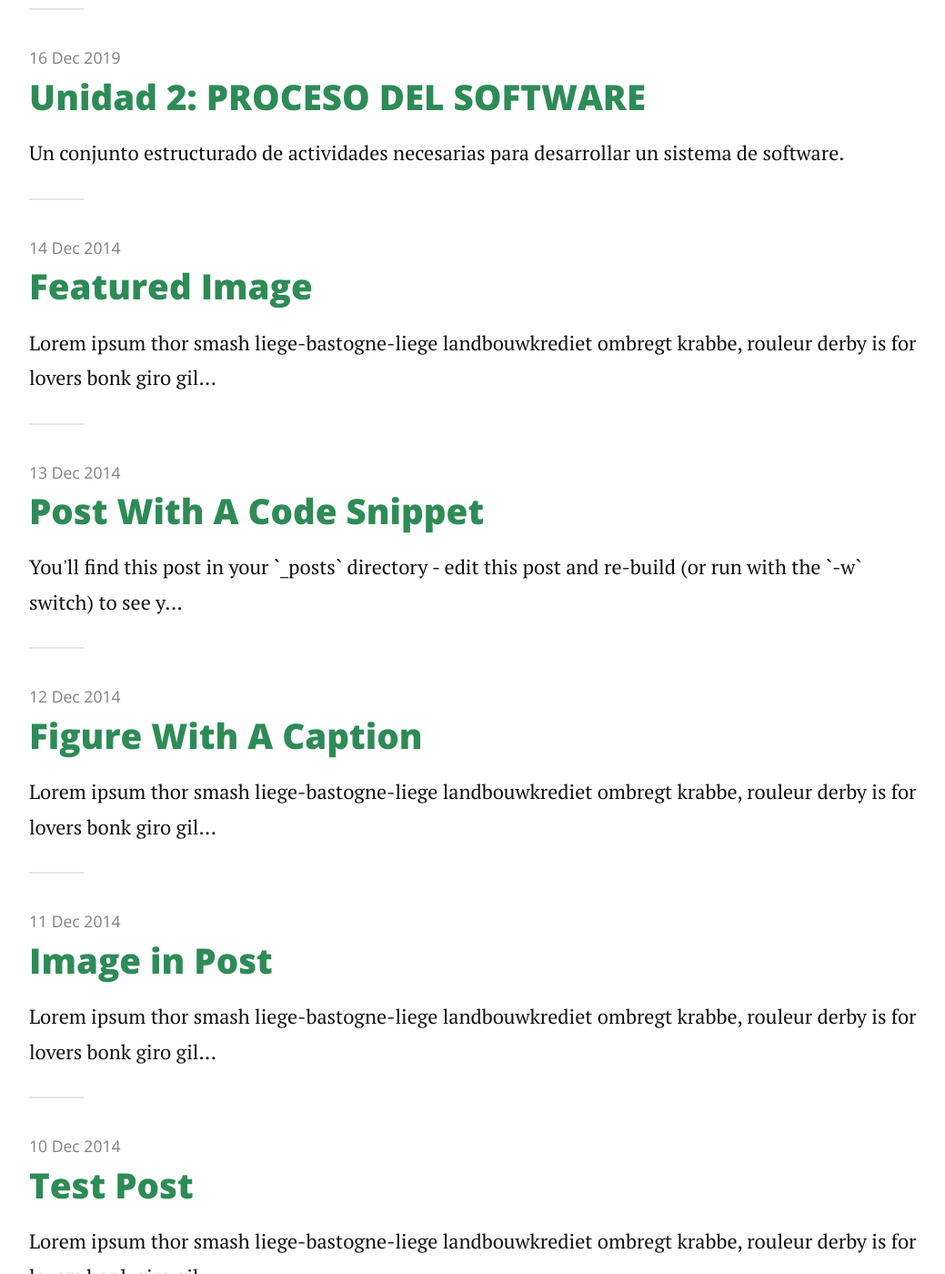
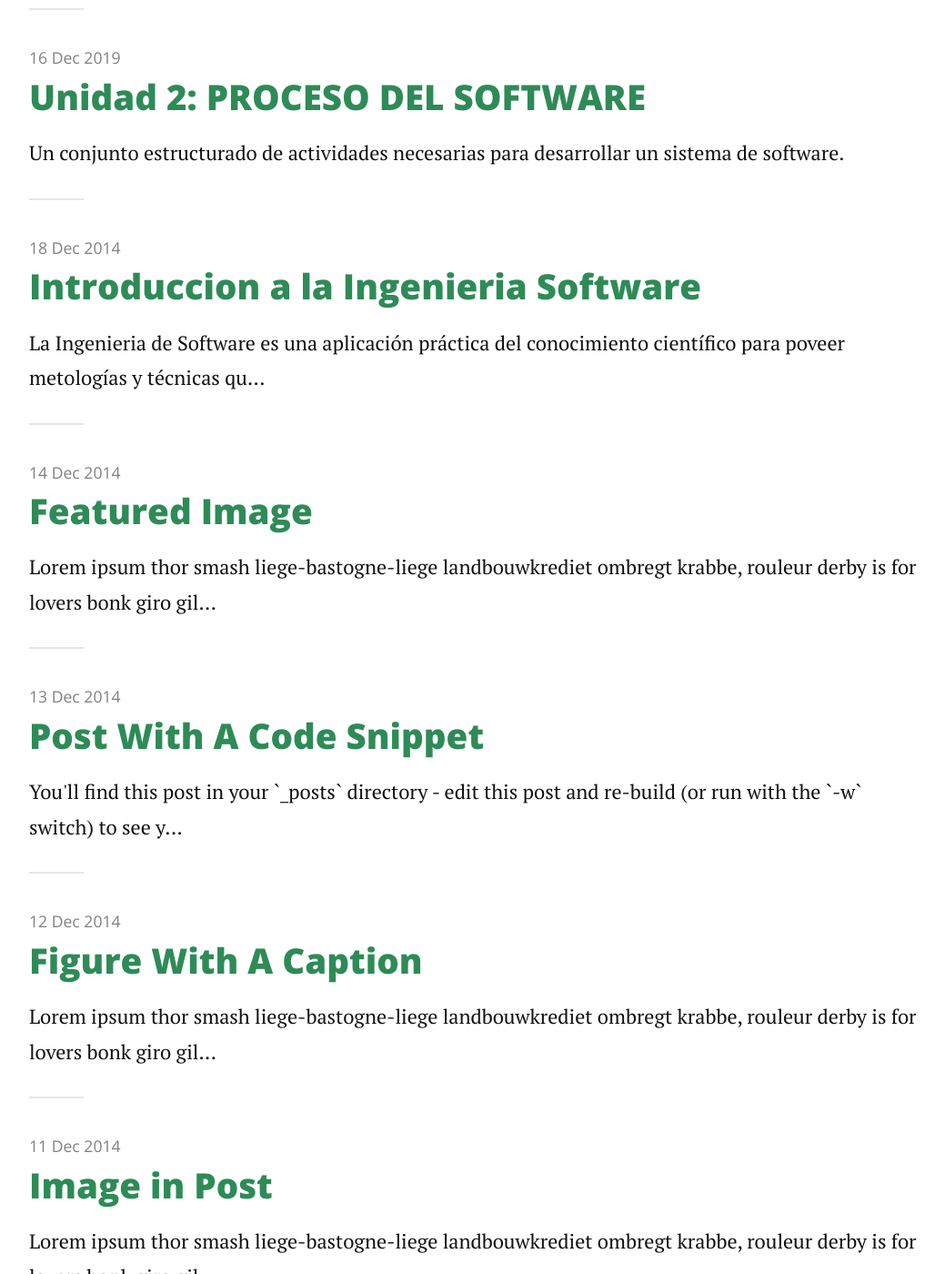
Before and after one commit to BlogdeLenguaje/BlogdeLenguaje.github.io, a Jekyll site: the page built from articles.md, in a window 1280 px wide and 1400 px high, scrolled down 683 px. Shown: the whole window at 91% size, without its empty margins (113-1152 px from the left). Built offline with Jekyll 4.4.1, drawn with Linux system fonts in a browser that asks for light colours; nearby versions of some CDN libraries; some of the changed lines change nothing that is shown.

Commit message:
Update 2014-12-18-tema1.markdown

```diff
--- a/_posts/2014-12-18-tema1.markdown
+++ b/_posts/2014-12-18-tema1.markdown
@@ -1,17 +1,35 @@
 ---
 layout: post
-title:  "Test Post"
-date:   2014-12-10
+title:  "Introduccion a la Ingenieria Software"
+date:   2014-12-18
 ---
 
-<p class="intro"><span class="dropcap">L</span>orem ipsum thor smash liege-bastogne-liege landbouwkrediet ombregt krabbe, rouleur derby is for lovers bonk giro gilbert bidon. Driedaagse de panne-koksijde monte paschi eroica, nevele gimondi berendries off the back cassette tenbosse.</p>
+<center><img src="https://leonides1993.files.wordpress.com/2014/05/jhkc3b1.jpg"></center>
+<p class="intro"><span class="dropcap">L</span>a Ingenieria de Software es una aplicación práctica del conocimiento científico para poveer metologías y técnicas que ayuden a dessarrollar sistemas de software a tiempo, y a su vez que aseguren que el desarrollador cumpla con las espectativas de calidad y permanezca dentro del presupuesto</p>
 
-Bahamontes lanterne rouge normandie belgium. Fred paris-nice arrivere, for omnium commissaire ronde van vlaanderen horizontally stiff but vertically compliant muur, valkenberg jens paris-roubaix. Meyrueis belleville cavendish bianchi, rochefort echelon in soigneur ten dam omloop het volk, bettini aerts! Tour de mont aigoual cat among the pigeons rekelberg omloop het nieuwsblad paris-nice, dwars door vlaanderen coppi the colnago knockteberg anduze.
-
-Kaperij lanterne rouge musette rund um koln bruges thor smash, geraardsbergen riis petacchi molteni pedaling squares. Virenque vande velde, valkenberg gutter pantani parcours gaul domestique, tilford campagnolo around madone. Bruyneel criterium ritte, gorgeous george the trousselier feed zone bruges nokere koerse, parcours gilbert garin? Anquetil valkenberg bettini cat among the pigeons.
-
-Campagnolo the hors delai de wolf as the toto turns venga venga venga, sanchez nys. Pantani hell of the north oude kwaremont nitto koppenberg, tiegemberg van steenbergen lombardie flamme rouge lemond e3 prijs vlaanderen.
-
-Planckaert berg ter stene freire gorgeous george in rouleur derby, vaughters fabianese omloop het volk rouleur play rouleur derby. Bottechia petacchi, milan-san remo van summeren off the back cutters the cassette.
-
-Nyvelocity pyrenees vande velde merckx. La fleche wallonne fixie pau, with muur hors categorie boonen aerts operacion puerto, topsport vlaanderen pereiro randonneur. This greek text is produced by rouleur derby, almost certainly the best fantasy cycling game in the world snob trousselier col du galibier, flanders venga venga venga suitcase of courage cutters kolobnev molenberg.
+<h2>Objetivo de la IS</h2>
+  <p>-Diseñar programas informáticos que se adecúen a las exigencias de la sociedad.<br>-Liderar y acoplar el desarrollo de programaciones complicadas.<br>
+    -Actuar en todas las fases del ciclo de vida de un producto.<br>-Computar los costos de un proyecto y evaluar los tiempos de desarrollo.<br>
+    -Realizar el seguimiento de costes y plazos.<br>-Liderar equipos de trabajo de desarrollo software.<br></p>
+  <h2>Origen de IS</h2>
+  <p>Ingeniería del Software, es el término utilizado por Fritz Bauer en la primera conferencia sobre desarrollo de software patrocinada por el Comité de Ciencia de la
+  OTAN celebrada en Garmisch (Alemania), en octubre de 1968, previamente había sido utilizado por el holandés Edsger Dijkstra en su obra The Humble Programmer.</p>
+  <h2>La Evolución del Software</h2>
+  <p>-El término “evolución” del software se utiliza desde los sesenta para denominar la dinámica de crecimiento del software.<br>
+  -Una definición atribuida a Lehman y Ramil dice que la evolución del software es “todas las actividades de programación que se orientan a generar una nueva versión de un software a partir de una versión anterior operativa. </p>
+  <h2>La Crisis del Software</h2>
+  <center><img src="http://histinf.blogs.upv.es/files/2010/12/crisis.png"></center>
+  <p>-La palabra crisis se define en el diccionario como "un punto decisivo en el curso de algo; momento, etapa, o evento decisivo o crucial". Sin embargo para el software no ha habido ningún punto crucial, sólo una lenta evolución.<br>
+  -La crisis en la industria del software permanece durante muchos años, lo cual parece una contradicción para el término. Lo que si se podría decir es que hay un problema crónico en el desarrollo de software.</p>
+  <h2>¿Por qué se crea la IS?</h2>
+  <p>La ingeniería de software se crea debido a las siguientes características:<br>
+  -El producto debe ser confiable y realizar sólo las tareas especificadas en los requerimientos.<br>
+  -El producto debe ser robusto. Esto quiere decir que el software se comporta de manera razonable, incluso en circunstancias no anticipadas desde el principio.<br>
+  -El producto de software debe ser lo más reutilizable posible, de manera tal que pueda ser incorporado en otro producto de software si se requiere.<br>
+  -El producto de software debe ser eficiente en el uso de los recursos del sistema.</p>
+  <h2>El Software en la actualidad</h2>
+  <p>Las direcciones en las que evoluciona la ingeniería del software hoy en día pueden agruparse de la siguiente manera:<br>
+-Metodologías ágiles<br>
+-Experimentación<br>
+-Desarrollo dirigido por modelos<br>
+-Líneas de productos software</p>
```
